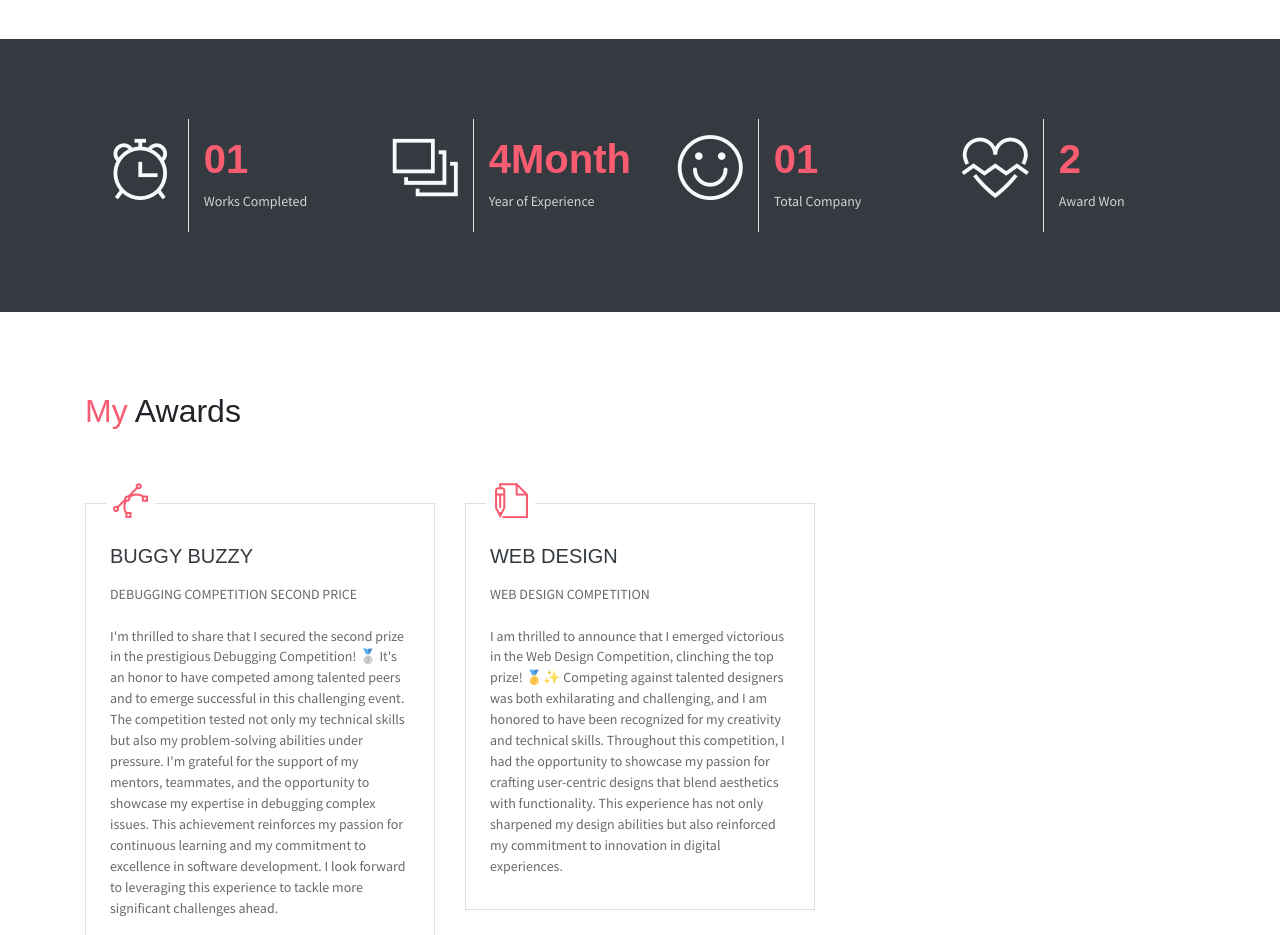
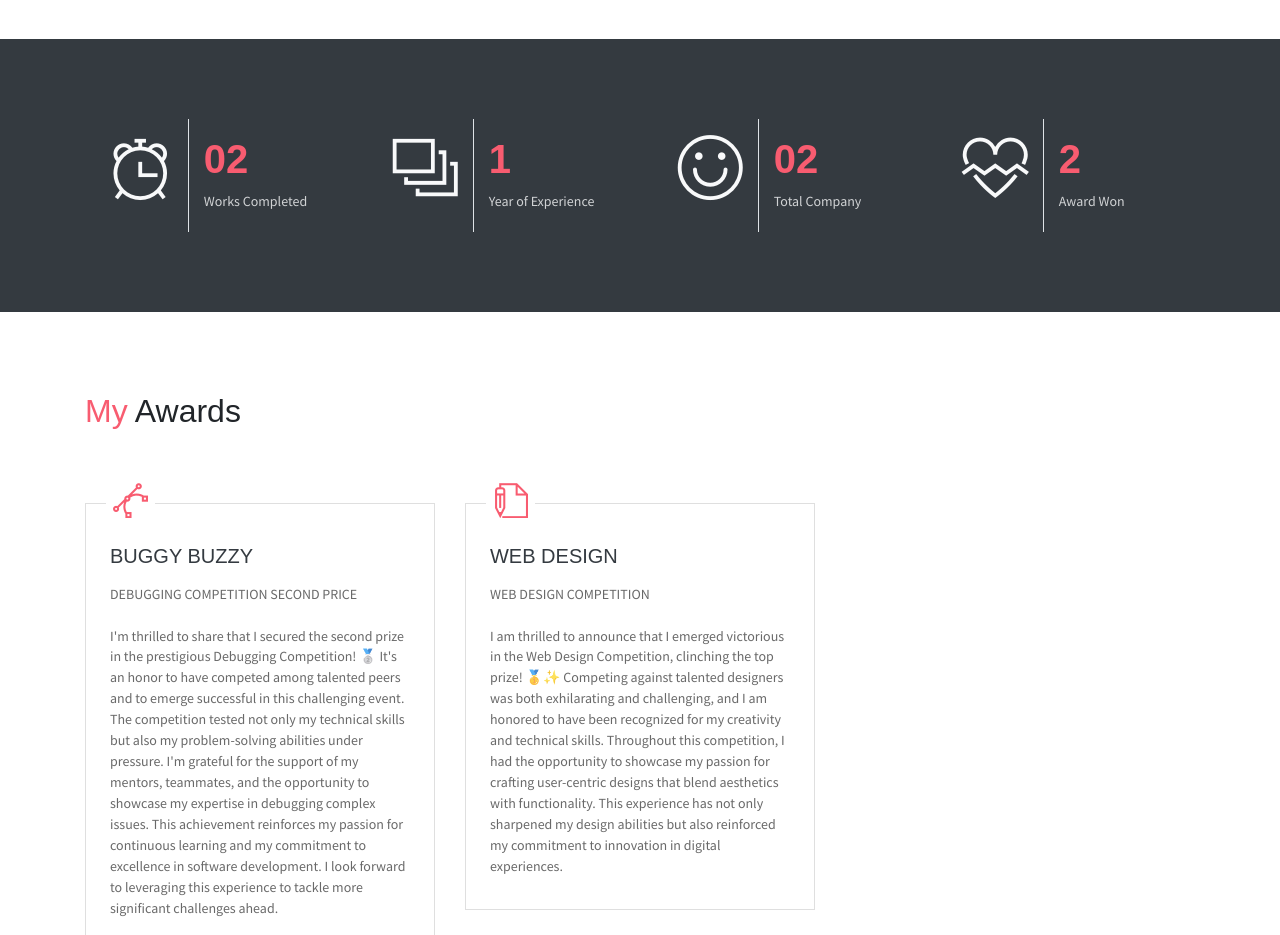
Before and after one commit to mganesh0228/onlineprofile, a plain HTML site: page index.html in a window 1280 px wide. Shown: the part 2220-3155 px from the top of the page. Drawn offline with Linux system fonts and the light colour scheme.

Commit message:
Update index.html
woek ww

```diff
--- a/index.html
+++ b/index.html
@@ -256,7 +256,7 @@
                             <div class="m-auto"><i class="ti-alarm-clock icon-xl"></i></div>
                         </div>
                         <div class="col-7 text-left py-3">
-                            <h1 class="text-danger font-weight-bold font40">01</h1>
+                            <h1 class="text-danger font-weight-bold font40">02</h1>
                             <p class="text-light mb-1">Works Completed</p>
                         </div>
                     </div>
@@ -267,7 +267,7 @@
                             <div class="m-auto"><i class="ti-layers-alt icon-xl"></i></div>
                         </div>
                         <div class="col-7 text-left py-3">
-                            <h1 class="text-danger font-weight-bold font40">4Month</h1>
+                            <h1 class="text-danger font-weight-bold font40">1</h1>
                             <p class="text-light mb-1">Year of Experience</p>
                         </div>
                     </div>
@@ -278,7 +278,7 @@
                             <div class="m-auto"><i class="ti-face-smile icon-xl"></i></div>
                         </div>
                         <div class="col-7 text-left py-3">
-                            <h1 class="text-danger font-weight-bold font40">01</h1>
+                            <h1 class="text-danger font-weight-bold font40">02</h1>
                             <p class="text-light mb-1">Total Company</p>
                         </div>
                     </div>
```
